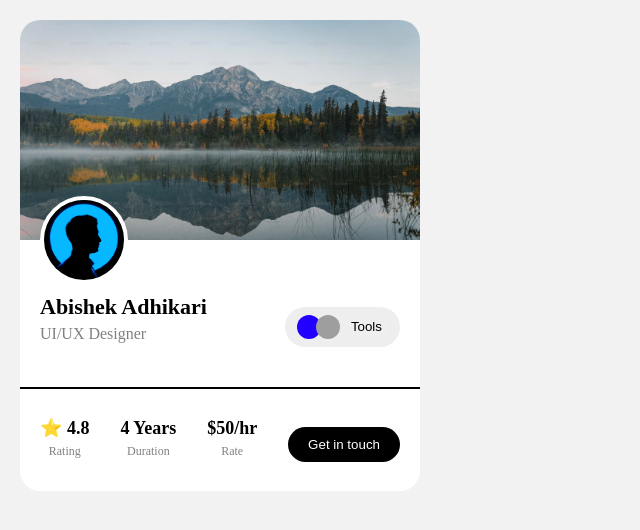
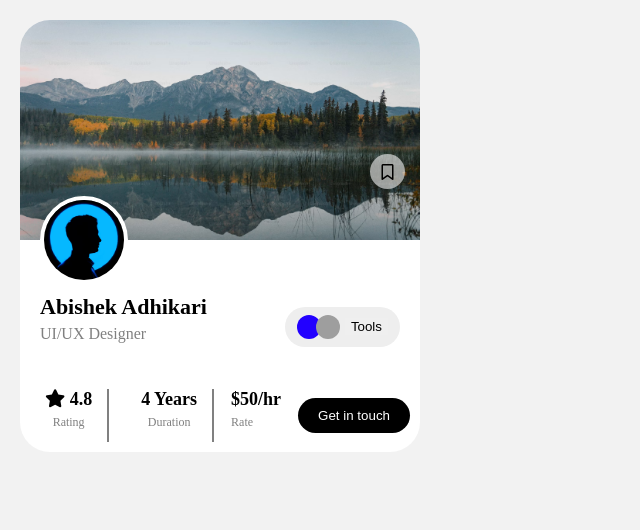
Before and after one commit to abishek056/Profile-Card-, a plain HTML site: page profile_card/index.html in a window 1280 px wide. Shown: the whole page, without its empty margins (0-640 px from the left). Drawn offline with Linux system fonts and the light colour scheme; grey boxes are pictures that could not be loaded.

Commit message:
added icon

```diff
--- a/profile_card/index.html
+++ b/profile_card/index.html
@@ -4,6 +4,11 @@
     <meta charset="UTF-8" />
     <meta name="viewport" content="width=device-width, initial-scale=1.0" />
     <link rel="stylesheet" href="style.css" />
+    <link
+      rel="stylesheet"
+      href="https://cdnjs.cloudflare.com/ajax/libs/font-awesome/6.6.0/css/all.min.css"
+    />
+
     <title>Profile Card</title>
   </head>
 
@@ -11,6 +16,10 @@
     <div class="card">
       <div class="cover">
         <img src="cover.png" alt="Cover" />
+
+        <div class="save">
+          <i class="fa-regular fa-bookmark" style="color: rgb(0, 0, 0)"></i>
+        </div>
 
         <div class="logo">
           <img src="logo.png" alt="Profile" />
@@ -24,18 +33,23 @@
         </div>
 
         <div class="tools">
-          <div class="logo1">
+          <div class="logo1"></div>
+          <div class="logo2">
+            <img
+              src="https://encrypted-tbn0.gstatic.com/images?q=tbn:ANd9GcTx9UJ5fxWHEDgLx-gh5IlztvYDUvFQToSe63EDTdw8Kg&s=10"
+              alt="logo"
+            />
           </div>
-          <div class="logo2"><img src="https://encrypted-tbn0.gstatic.com/images?q=tbn:ANd9GcTx9UJ5fxWHEDgLx-gh5IlztvYDUvFQToSe63EDTdw8Kg&s=10" alt="logo"></div>
           <button>Tools</button>
         </div>
       </div>
 
-      <hr class="line" />
 
       <div class="bottom">
         <div class="star">
-          <h3>⭐ 4.8</h3>
+          <h3>
+            <i class="fa-solid fa-star" style="color: rgb(0, 0, 0)"> </i> 4.8
+          </h3>
           <p>Rating</p>
         </div>
 
@@ -44,7 +58,7 @@
           <p>Duration</p>
         </div>
 
-        <div class="star">
+        <div class="stars">
           <h3>$50/hr</h3>
           <p>Rate</p>
         </div>
@@ -52,6 +66,5 @@
         <button class="contact">Get in touch</button>
       </div>
     </div>
-
   </body>
 </html>
--- a/profile_card/style.css
+++ b/profile_card/style.css
@@ -1,12 +1,12 @@
 body {
   background: #f2f2f2;
-    margin:20px ;
+  margin: 20px;
 }
 
 .card {
   width: 400px;
   background: white;
-    border-radius: 20px;
+  border-radius: 30px;
   overflow: hidden;
 }
 
@@ -37,6 +37,19 @@ body {
   object-fit: cover;
 }
 
+.save {
+  position: absolute;
+  top: 60%;
+  right: 15px;
+  width: 35px;
+  height: 35px;
+  background: rgba(240, 240, 240, 0.611);
+  border-radius: 50%;
+  display: flex;
+  justify-content: center;
+  align-items: center;
+}
+
 .name {
   padding: 50px 20px 20px;
   display: flex;
@@ -53,15 +66,6 @@ body {
   margin-top: 5px;
   color: gray;
 }
-
-/* .tools {
-    background: #eeeeee;
-    border: none;
-    padding: 8px 15px;
-    border-radius: 20px;
-    color: white;
-    background-color: black;
-} */
 
 .tools {
   display: flex;
@@ -85,7 +89,6 @@ body {
 }
 .logo1 {
   margin-right: -10px;
-
 }
 
 .logo2 img {
@@ -94,30 +97,21 @@ body {
   object-fit: cover;
 }
 
-.tools button {
-    border: none;
-}
-
-.line {
-    border: none;
-    border-top: 2px solid #000000;
-}
-
 .bottom {
   display: flex;
   justify-content: space-between;
   align-items: center;
-    padding: 20px;
+  padding: 10px;
 }
-
 .star {
   text-align: center;
+  padding: 0 15px;
+  border-right: 2px solid gray;
 }
 
 .star h3 {
   margin: 0;
   font-size: 18px;
-    color: black;
 }
 
 .star p {
@@ -126,6 +120,22 @@ body {
   font-size: 12px;
 }
 
+.stars h3 {
+  margin: 0;
+  font-size: 18px;
+}
+
+.stars p {
+  margin-top: 5px;
+  color: gray;
+  font-size: 12px;
+}
+
+.tools button {
+  border: none;
+}
+
+
 .contact {
   background: black;
   color: white;
```
Lines whose indentation alone changed are shown as unchanged.
